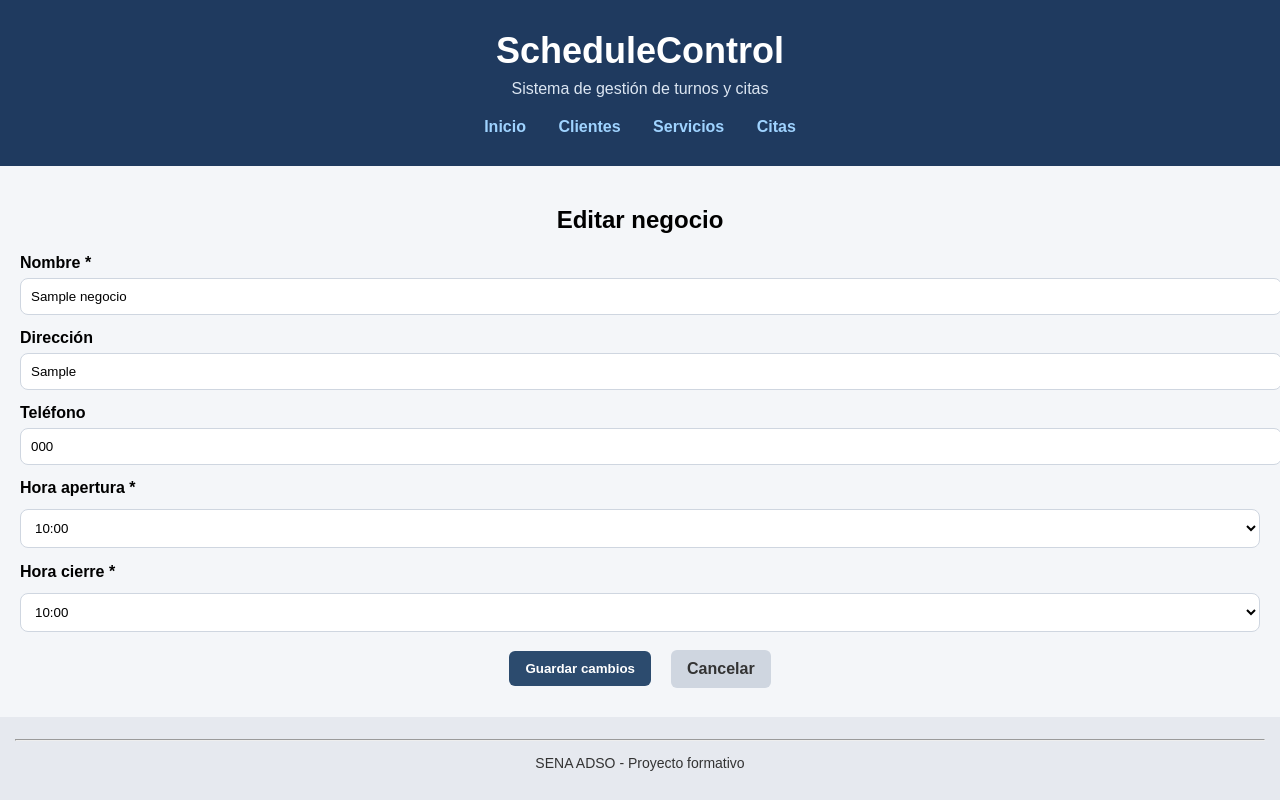
After one commit to FredyBernal02/schedulecontrol, a Flask app: page /negocios/1/editar in a window 1280 px wide. The commit adds this page. Run offline with Flask 3, Linux system fonts and the light colour scheme; tables that the repository leaves empty hold one stand-in row (values such as "Sample post").

Commit message:
feat: complete CRUD negocios with edit, delete and validation improvements

```diff
--- a/app/routes/negocios.py
+++ b/app/routes/negocios.py
@@ -86,3 +86,58 @@ def crear_negocio_form():
     db.session.commit()
 
     return redirect(url_for('negocios.listar_negocios'))
+
+@negocios_bp.route('/negocios/<int:id_negocio>/eliminar', methods=['POST'])
+def eliminar_negocio(id_negocio):
+    negocio = Negocio.query.get_or_404(id_negocio)
+    db.session.delete(negocio)
+    db.session.commit()
+    return redirect(url_for('negocios.listar_negocios'))
+
+@negocios_bp.route('/negocios/<int:id_negocio>/editar', methods=['GET'])
+def editar_negocio(id_negocio):
+    negocio = Negocio.query.get_or_404(id_negocio)
+
+    # para que el select quede seleccionado
+    hora_apertura = negocio.hora_apertura.strftime('%H:%M')
+    hora_cierre = negocio.hora_cierre.strftime('%H:%M')
+
+    return render_template(
+        'negocios/editar.html',
+        negocio=negocio,
+        hora_apertura=hora_apertura,
+        hora_cierre=hora_cierre
+    )
+
+
+@negocios_bp.route('/negocios/<int:id_negocio>/editar', methods=['POST'])
+def actualizar_negocio(id_negocio):
+    negocio = Negocio.query.get_or_404(id_negocio)
+
+    nombre = request.form.get('nombre', '').strip()
+    direccion = request.form.get('direccion', '').strip()
+    telefono = request.form.get('telefono', '').strip()
+    hora_apertura = request.form.get('hora_apertura', '').strip()
+    hora_cierre = request.form.get('hora_cierre', '').strip()
+
+    hora_apertura_time = datetime.strptime(hora_apertura, '%H:%M').time()
+    hora_cierre_time = datetime.strptime(hora_cierre, '%H:%M').time()
+
+    if hora_cierre_time <= hora_apertura_time:
+        error = "La hora de cierre debe ser mayor que la hora de apertura"
+        return render_template(
+            'negocios/editar.html',
+            negocio=negocio,
+            hora_apertura=hora_apertura,
+            hora_cierre=hora_cierre,
+            error=error
+        ), 400
+
+    negocio.nombre = nombre
+    negocio.direccion = direccion or None
+    negocio.telefono = telefono or None
+    negocio.hora_apertura = hora_apertura_time
+    negocio.hora_cierre = hora_cierre_time
+
+    db.session.commit()
+    return redirect(url_for('negocios.listar_negocios'))
--- a/app/static/styles.css
+++ b/app/static/styles.css
@@ -218,6 +218,28 @@ h2 {
     cursor: pointer;
 }
 
+.btn-primary {
+    background: #1f3a5f;
+    color: white;
+    transition: 0.2s ease-in-out;
+}
+
+.btn-primary:hover {
+    background: #162a44;
+    transform: translateY(-1px);
+}
+
+.btn-secondary {
+    background: #e5e7eb;
+    color: #111827;
+    transition: 0.2s ease-in-out;
+}
+
+.btn-secondary:hover {
+    background: #d1d5db;
+    transform: translateY(-1px);
+}
+
 .form select {
     width: 100%;
     padding: 10px;
@@ -266,6 +288,22 @@ a.btn-primary {
     font-weight: 600;
 }
 
+.btn-danger {
+  padding: 10px 16px;
+  border-radius: 6px;
+  font-weight: bold;
+  border: none;
+  cursor: pointer;
+  background: #c0392b;
+  color: white;
+  transition: 0.2s ease-in-out;
+}
+
+.btn-danger:hover {
+  background: #9f2f24;
+  transform: translateY(-1px);
+}
+
 /* Responsive: en pantallas pequeñas se ve cómodo */
 @media (max-width: 600px) {
     .form {
--- /dev/null
+++ b/app/templates/negocios/editar.html
@@ -0,0 +1,50 @@
+{% extends "base.html" %}
+{% block title %}Editar negocio | ScheduleControl{% endblock %}
+
+{% block content %}
+<h2>Editar negocio</h2>
+
+{% if error %}
+  <p class="alert-error">{{ error }}</p>
+{% endif %}
+
+<form method="POST" class="form">
+  <label>Nombre *</label>
+  <input type="text" name="nombre" required value="{{ negocio.nombre }}">
+
+  <label>Dirección</label>
+  <input type="text" name="direccion" value="{{ negocio.direccion or '' }}">
+
+  <label>Teléfono</label>
+  <input type="text" name="telefono" value="{{ negocio.telefono or '' }}">
+
+  <div class="form-group">
+    <label>Hora apertura *</label>
+    <select name="hora_apertura" required>
+      {% for h in range(0, 24) %}
+        {% set t1 = "%02d:00"|format(h) %}
+        {% set t2 = "%02d:30"|format(h) %}
+        <option value="{{ t1 }}" {% if hora_apertura == t1 %}selected{% endif %}>{{ t1 }}</option>
+        <option value="{{ t2 }}" {% if hora_apertura == t2 %}selected{% endif %}>{{ t2 }}</option>
+      {% endfor %}
+    </select>
+  </div>
+
+  <div class="form-group">
+    <label>Hora cierre *</label>
+    <select name="hora_cierre" required>
+      {% for h in range(0, 24) %}
+        {% set t1 = "%02d:00"|format(h) %}
+        {% set t2 = "%02d:30"|format(h) %}
+        <option value="{{ t1 }}" {% if hora_cierre == t1 %}selected{% endif %}>{{ t1 }}</option>
+        <option value="{{ t2 }}" {% if hora_cierre == t2 %}selected{% endif %}>{{ t2 }}</option>
+      {% endfor %}
+    </select>
+  </div>
+
+  <div class="form-actions">
+    <button type="submit" class="btn-primary">Guardar cambios</button>
+    <a href="{{ url_for('negocios.listar_negocios') }}" class="btn-secondary">Cancelar</a>
+  </div>
+</form>
+{% endblock %}
```
Also changed, not shown: app/templates/negocios/listar.html (+16 -0 lines).
